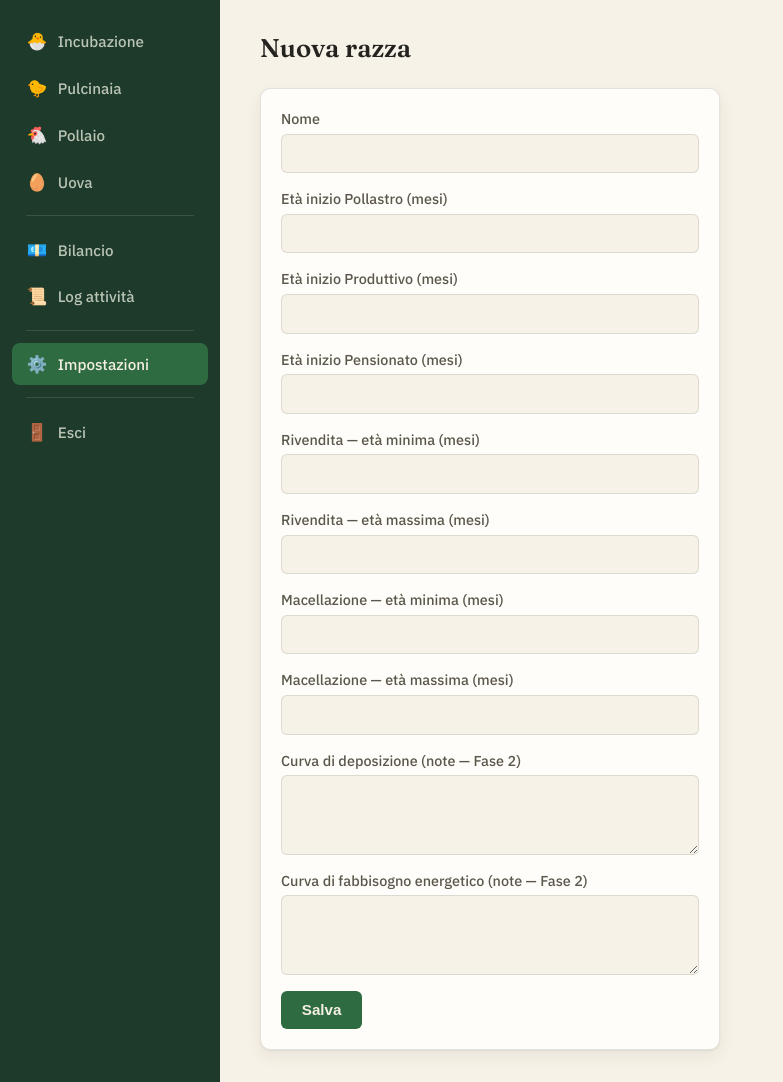
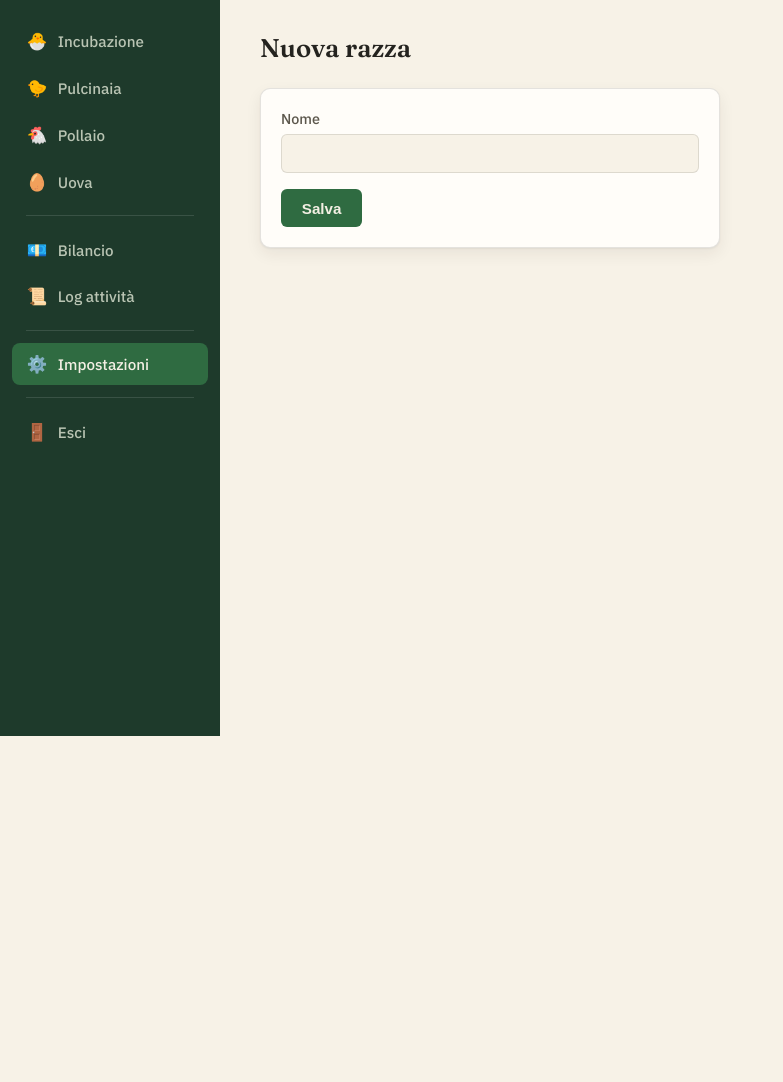
Before and after one commit to ncldlbn/pitedex, a Flask app: page /razze/nuova in a window 1280 px wide. Shown: the part 64-1146 px from the top of the page, without its empty margins (0-783 px from the left). After the commit the page ends 800 px from the top, so only its background shows below. Run offline with Flask 3, Linux system fonts and the light colour scheme; the visitor is signed in with stand-in values (Sample User, id 1).

Commit message:
Rimuove le caratteristiche di razza non più usate (soglie età, curve)
Le razze avevano ancora i campi delle soglie età (pollastro/produttivo/
pensionato, rivendita, macellazione) e delle curve di deposizione/
fabbisogno energetico della Fase 2/3, mai realmente usati nell'app
attuale (la suddivisione per classe età era già stata tolta dal
Pollaio). Semplifica razze a solo id+nome, rimuove classe_eta() e
tutto ciò che ne dipendeva (query.html, form razze).

Co-Authored-By: Claude Sonnet 5 <noreply@anthropic.com>

```diff
--- a/app.py
+++ b/app.py
@@ -28,18 +28,7 @@ TIPI_USCITA_POLLAIO = {
     "perdita": "Perdita",
 }
 
-CLASSI_ETA = ["Pulcino", "Pollastro", "Produttivo", "Pensionato"]
-
-# Soglie di partenza da letteratura avicola generica (Bell & Weaver, NRC) —
-# da correggere nella scheda "Razze" in base all'esperienza diretta.
-RAZZE_SEED = [
-    # nome, eta_pollastro, eta_produttivo, eta_pensionato (mesi)
-    ("ISA Brown", 2, 4.5, 18),
-    ("Australorp", 2.5, 5.5, 30),
-    ("Plymouth Rock", 2.5, 5.5, 30),
-    ("Pepoi", 3, 6.5, 36),
-    ("Moroseta / Silkie", 3.5, 7, 40),
-]
+RAZZE_SEED = ["ISA Brown", "Australorp", "Plymouth Rock", "Pepoi", "Moroseta / Silkie"]
 
 app = Flask(__name__)
 app.secret_key = os.environ.get("SECRET_KEY", "dev-insecure-change-me")
@@ -101,11 +90,7 @@ def init_db():
     db.executescript(SCHEMA_PATH.read_text())
 
     if db.execute("SELECT COUNT(*) FROM razze").fetchone()[0] == 0:
-        db.executemany(
-            """INSERT INTO razze (nome, eta_pollastro_mesi, eta_produttivo_mesi, eta_pensionato_mesi)
-               VALUES (?, ?, ?, ?)""",
-            RAZZE_SEED,
-        )
+        db.executemany("INSERT INTO razze (nome) VALUES (?)", [(nome,) for nome in RAZZE_SEED])
 
     db.commit()
     db.close()
@@ -120,24 +105,14 @@ def eta_in_mesi(data_nascita_iso, riferimento=None):
     return max((riferimento - nascita).days // 30, 0)
 
 
-def classe_eta(eta_mesi, razza):
-    if eta_mesi < razza["eta_pollastro_mesi"]:
-        return "Pulcino"
-    if eta_mesi < razza["eta_produttivo_mesi"]:
-        return "Pollastro"
-    if eta_mesi < razza["eta_pensionato_mesi"]:
-        return "Produttivo"
-    return "Pensionato"
-
-
 def data_nascita_approssimata(anno_nascita):
     """anno_nascita (Pollaio) -> data approssimata (convenzione: metà anno),
-    per riusare eta_in_mesi()/classe_eta() che lavorano su una data esatta."""
+    per riusare eta_in_mesi() che lavora su una data esatta."""
     return f"{anno_nascita}-07-01"
 
 
 def pollaio_disponibili(db, razza_id=None, sesso=None, destinazione=None,
-                         classe_eta_filtro=None, anno_nascita=None, data_riferimento=None):
+                         anno_nascita=None, data_riferimento=None):
     """Pool di pollaio in stock (numero_capi_attuale > 0) a una data di
     riferimento, un gruppo per combinazione di caratteristiche (razza, sesso,
     anno_nascita, destinazione) — niente identità di lotto: due capi con le
@@ -171,8 +146,7 @@ def pollaio_disponibili(db, razza_id=None, sesso=None, destinazione=None,
     righe = db.execute(
         f"""
         SELECT s.razza_id, razze.nome AS razza_nome,
-               s.sesso, s.anno_nascita, s.destinazione, s.numero_capi_attuale,
-               razze.eta_pollastro_mesi, razze.eta_produttivo_mesi, razze.eta_pensionato_mesi
+               s.sesso, s.anno_nascita, s.destinazione, s.numero_capi_attuale
         FROM (
           SELECT razza_id, sesso, anno_nascita, destinazione,
                  SUM(CASE
@@ -194,10 +168,7 @@ def pollaio_disponibili(db, razza_id=None, sesso=None, destinazione=None,
     for r in righe:
         data_nascita = data_nascita_approssimata(r["anno_nascita"])
         eta_mesi = eta_in_mesi(data_nascita)
-        classe = classe_eta(eta_mesi, r)
-        if classe_eta_filtro and classe != classe_eta_filtro:
-            continue
-        risultato.append({**dict(r), "eta_mesi_attuale": eta_mesi, "classe_eta": classe})
+        risultato.append({**dict(r), "eta_mesi_attuale": eta_mesi})
     return risultato
 
 
@@ -223,8 +194,7 @@ def pulcinaia_disponibili(db, razza_id=None, data_nascita=None):
 
     righe = db.execute(
         f"""
-        SELECT s.razza_id, razze.nome AS razza_nome, s.data_nascita, s.numero_capi_attuale,
-               razze.eta_pollastro_mesi, razze.eta_produttivo_mesi, razze.eta_pensionato_mesi
+        SELECT s.razza_id, razze.nome AS razza_nome, s.data_nascita, s.numero_capi_attuale
         FROM (
           SELECT razza_id, data_nascita,
                  SUM(CASE WHEN evento IN ('entrata','acquisto') THEN numero_capi ELSE -numero_capi END)
@@ -241,8 +211,7 @@ def pulcinaia_disponibili(db, razza_id=None, data_nascita=None):
 
     risultato = []
     for r in righe:
-        eta_mesi = eta_in_mesi(r["data_nascita"])
-        risultato.append({**dict(r), "eta_mesi_attuale": eta_mesi, "classe_eta": classe_eta(eta_mesi, r)})
+        risultato.append({**dict(r), "eta_mesi_attuale": eta_in_mesi(r["data_nascita"])})
     return risultato
 
 
@@ -572,7 +541,6 @@ def query():
         "razza_id": request.args.get("razza_id", ""),
         "sesso": request.args.get("sesso", ""),
         "destinazione": request.args.get("destinazione", ""),
-        "classe_eta": request.args.get("classe_eta", ""),
     }
 
     risultati = pollaio_disponibili(
@@ -580,7 +548,6 @@ def query():
         razza_id=filtri["razza_id"] or None,
         sesso=filtri["sesso"] or None,
         destinazione=filtri["destinazione"] or None,
-        classe_eta_filtro=filtri["classe_eta"] or None,
     )
     totale_capi = sum(l["numero_capi_attuale"] for l in risultati)
 
@@ -588,7 +555,6 @@ def query():
         "query.html",
         razze=razze,
         destinazioni=DESTINAZIONI,
-        classi_eta=CLASSI_ETA,
         risultati=risultati,
         filtri=filtri,
         totale_capi=totale_capi,
@@ -806,44 +772,12 @@ def registro_uova_vendita():
     return render_template("registro_uova_vendita.html", razze=razze)
 
 
-def _numero_o_none(form, campo):
-    valore = form.get(campo)
-    return float(valore) if valore else None
-
-
 def _salva_razza(db, form, razza_id=None):
-    dati = (
-        form["nome"],
-        float(form["eta_pollastro_mesi"]),
-        float(form["eta_produttivo_mesi"]),
-        float(form["eta_pensionato_mesi"]),
-        _numero_o_none(form, "rivendita_eta_min_mesi"),
-        _numero_o_none(form, "rivendita_eta_max_mesi"),
-        _numero_o_none(form, "macellazione_eta_min_mesi"),
-        _numero_o_none(form, "macellazione_eta_max_mesi"),
-        form.get("curva_deposizione") or None,
-        form.get("curva_fabbisogno_energetico") or None,
-    )
+    nome = form["nome"]
     if razza_id is None:
-        db.execute(
-            """INSERT INTO razze
-               (nome, eta_pollastro_mesi, eta_produttivo_mesi, eta_pensionato_mesi,
-                rivendita_eta_min_mesi, rivendita_eta_max_mesi,
-                macellazione_eta_min_mesi, macellazione_eta_max_mesi,
-                curva_deposizione, curva_fabbisogno_energetico)
-               VALUES (?, ?, ?, ?, ?, ?, ?, ?, ?, ?)""",
-            dati,
-        )
+        db.execute("INSERT INTO razze (nome) VALUES (?)", (nome,))
     else:
-        db.execute(
-            """UPDATE razze SET
-                   nome=?, eta_pollastro_mesi=?, eta_produttivo_mesi=?, eta_pensionato_mesi=?,
-                   rivendita_eta_min_mesi=?, rivendita_eta_max_mesi=?,
-                   macellazione_eta_min_mesi=?, macellazione_eta_max_mesi=?,
-                   curva_deposizione=?, curva_fabbisogno_energetico=?
-               WHERE id=?""",
-            dati + (razza_id,),
-        )
+        db.execute("UPDATE razze SET nome=? WHERE id=?", (nome, razza_id))
 
 
 @app.route("/bilancio")
--- a/schema.sql
+++ b/schema.sql
@@ -1,15 +1,6 @@
 CREATE TABLE IF NOT EXISTS razze (
     id INTEGER PRIMARY KEY AUTOINCREMENT,
-    nome TEXT NOT NULL UNIQUE,
-    eta_pollastro_mesi REAL NOT NULL,
-    eta_produttivo_mesi REAL NOT NULL,
-    eta_pensionato_mesi REAL NOT NULL,
-    rivendita_eta_min_mesi REAL,
-    rivendita_eta_max_mesi REAL,
-    macellazione_eta_min_mesi REAL,
-    macellazione_eta_max_mesi REAL,
-    curva_deposizione TEXT,
-    curva_fabbisogno_energetico TEXT
+    nome TEXT NOT NULL UNIQUE
 );
 
 -- Log di eventi per l'incubatrice. Nessun concetto di lotto: le uova con la
--- a/templates/razza_form.html
+++ b/templates/razza_form.html
@@ -6,33 +6,6 @@
     <label>Nome
         <input type="text" name="nome" value="{{ razza.nome if razza else '' }}" required>
     </label>
-    <label>Età inizio Pollastro (mesi)
-        <input type="number" step="0.5" min="0" name="eta_pollastro_mesi" value="{{ razza.eta_pollastro_mesi if razza else '' }}" required>
-    </label>
-    <label>Età inizio Produttivo (mesi)
-        <input type="number" step="0.5" min="0" name="eta_produttivo_mesi" value="{{ razza.eta_produttivo_mesi if razza else '' }}" required>
-    </label>
-    <label>Età inizio Pensionato (mesi)
-        <input type="number" step="0.5" min="0" name="eta_pensionato_mesi" value="{{ razza.eta_pensionato_mesi if razza else '' }}" required>
-    </label>
-    <label>Rivendita — età minima (mesi)
-        <input type="number" step="0.5" min="0" name="rivendita_eta_min_mesi" value="{{ razza.rivendita_eta_min_mesi if razza and razza.rivendita_eta_min_mesi is not none else '' }}">
-    </label>
-    <label>Rivendita — età massima (mesi)
-        <input type="number" step="0.5" min="0" name="rivendita_eta_max_mesi" value="{{ razza.rivendita_eta_max_mesi if razza and razza.rivendita_eta_max_mesi is not none else '' }}">
-    </label>
-    <label>Macellazione — età minima (mesi)
-        <input type="number" step="0.5" min="0" name="macellazione_eta_min_mesi" value="{{ razza.macellazione_eta_min_mesi if razza and razza.macellazione_eta_min_mesi is not none else '' }}">
-    </label>
-    <label>Macellazione — età massima (mesi)
-        <input type="number" step="0.5" min="0" name="macellazione_eta_max_mesi" value="{{ razza.macellazione_eta_max_mesi if razza and razza.macellazione_eta_max_mesi is not none else '' }}">
-    </label>
-    <label>Curva di deposizione (note — Fase 2)
-        <textarea name="curva_deposizione" rows="3">{{ razza.curva_deposizione if razza and razza.curva_deposizione else '' }}</textarea>
-    </label>
-    <label>Curva di fabbisogno energetico (note — Fase 2)
-        <textarea name="curva_fabbisogno_energetico" rows="3">{{ razza.curva_fabbisogno_energetico if razza and razza.curva_fabbisogno_energetico else '' }}</textarea>
-    </label>
     <button type="submit">Salva</button>
 </form>
 </div>
```
Also changed, not shown: templates/query.html (+1 -11 lines), templates/razze.html (+1 -11 lines).
